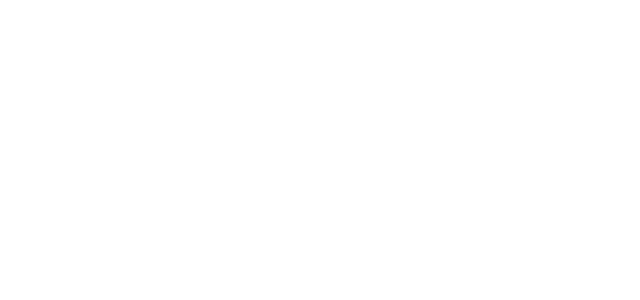
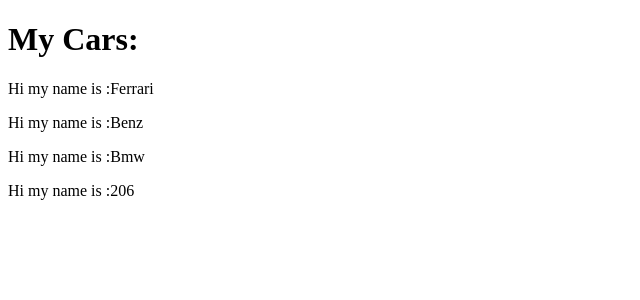
Before and after one commit to MamadTaheri/react-training, a React (Create React App) app: page / in a window 1280 px wide. Shown: the top 300 px of the page, without its empty margins (0-640 px from the left). Built offline with nearby package versions, Linux system fonts and the light colour scheme.

Commit message:
rendering list dynamically

```diff
--- a/src/App.js
+++ b/src/App.js
@@ -1,12 +1,11 @@
 import React, { Component } from 'react'
-import Login from './Login'
-
+import Cars from './Cars'
 class App extends Component {
 
   render() {
     return (
       <div>
-        <Login />
+        <Cars />
       </div>
     )
   }
--- /dev/null
+++ b/src/Cars.js
@@ -0,0 +1,20 @@
+import React, { Component } from 'react'
+
+export default class Cars extends Component {
+
+    constructor() {
+        super();
+        this.state = {
+            cars: ["Ferrari", "Benz", "Bmw", "206"]
+        }
+    }
+
+    render() {
+        return (
+            <div>
+                <h1>My Cars:</h1>
+                {this.state.cars.map(car => <p>Hi my name is :{car}</p>)}
+            </div>
+        )
+    }
+}
--- a/src/Login.js
+++ /dev/null
@@ -1,24 +0,0 @@
-import React, { Component } from 'react'
-
-class Login extends Component {
-
-    constructor() {
-        super();
-        this.state = {
-            isLoggedIN: false
-        }
-    }
-
-    render() {
-       return(
-        <div>
-            {/* {this.state.isLoggedIN ? <h1>Welcome</h1> : <button>Login</button> } */}
-
-            {this.state.isLoggedIN && <h1>Welcome</h1>}
-
-        </div>
-       )
-    }
-}
-
-export default Login
```
